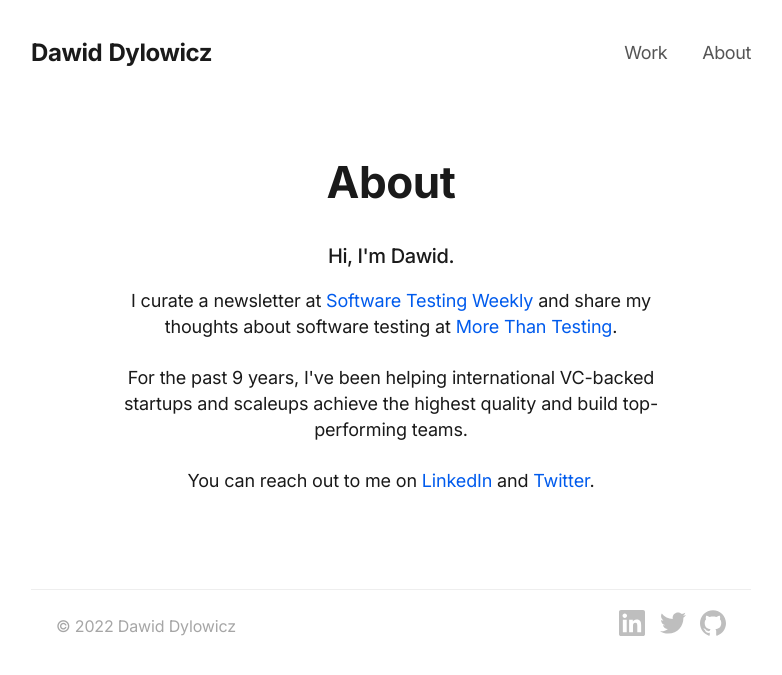
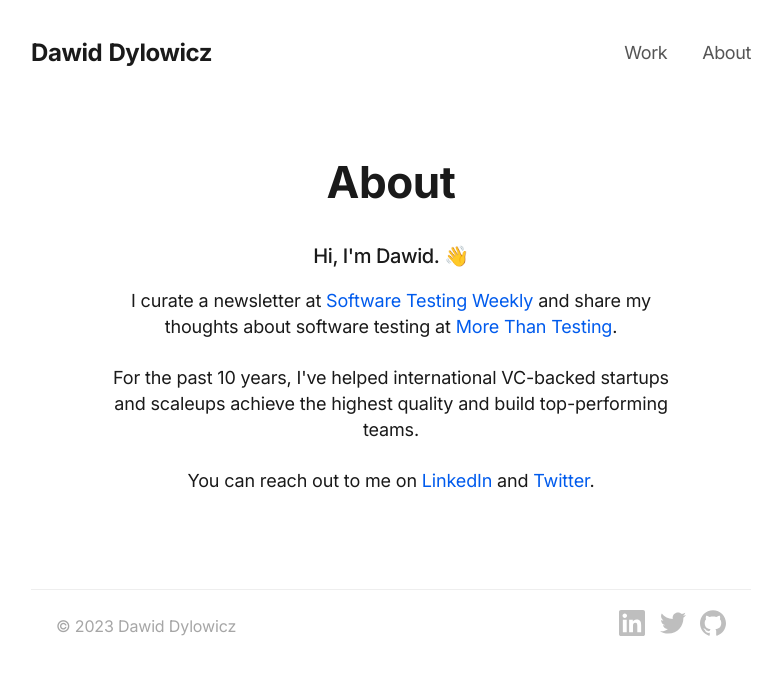
Before and after one commit to dylowicz/dylowicz.github.io, a Jekyll site: the page built from about/index.html, in a window 1280 px wide. Shown: the top 675 px of the page, without its empty margins (249-1031 px from the left). Built offline with Jekyll 4.4.1, drawn with Linux system fonts in a browser that asks for light colours.

Commit message:
Update copy

```diff
--- a/_includes/footer.html
+++ b/_includes/footer.html
@@ -2,7 +2,7 @@
   <div class="container">
     <div class="footer-container row">
       <section class="footer-section" id="footer-credits">
-        &copy; 2022 {{ site.author.name }}
+        &copy; 2023 {{ site.author.name }}
       </section>
 
       {% include social-links.html class="footer-section" id="footer-social" %}
--- a/about/index.html
+++ b/about/index.html
@@ -12,8 +12,8 @@ sitemap: false
 ---
 
 <div class="container">
-  <h4 style="font-weight: 500;">Hi, I'm Dawid.</h4>
+  <h4 style="font-weight: 500;">Hi, I'm Dawid. 👋</h4>
   <p>I curate a newsletter at <a href="https://softwaretestingweekly.com">Software Testing Weekly</a> and share my thoughts about software testing at <a href="https://morethantesting.com" target="_blank">More Than Testing</a>.</p>
-  <p>For the past 9 years, I've been helping international VC-backed startups and scaleups achieve the highest quality and build top-performing teams.</p>
+  <p>For the past 10 years, I've helped international VC-backed startups and scaleups achieve the highest quality and build top-performing teams.</p>
   <p>You can reach out to me on <a href="https://www.linkedin.com/in/dawid-dylowicz/" target="_blank">LinkedIn</a> and <a href="https://twitter.com/ddylowicz" target="_blank">Twitter</a>.</p>
 </div>
```
